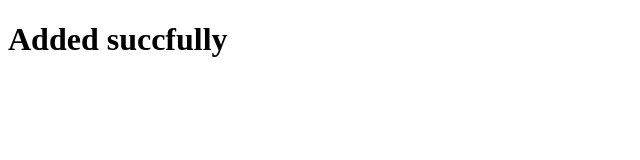
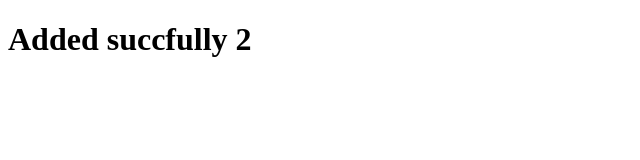
Before and after one commit to vrs1234salagar/repos, a plain HTML site: page index.html in a window 1280 px wide. Shown: the full height of the page, 0-640 px from the left. Drawn offline with Linux system fonts and the light colour scheme.

Commit message:
First v5

```diff
--- a/index.html
+++ b/index.html
@@ -6,6 +6,6 @@
     <title>Document</title>
 </head>
 <body>
-    <h1>Added succfully</h1>
+    <h1>Added succfully 2</h1>
 </body>
 </html>
```
